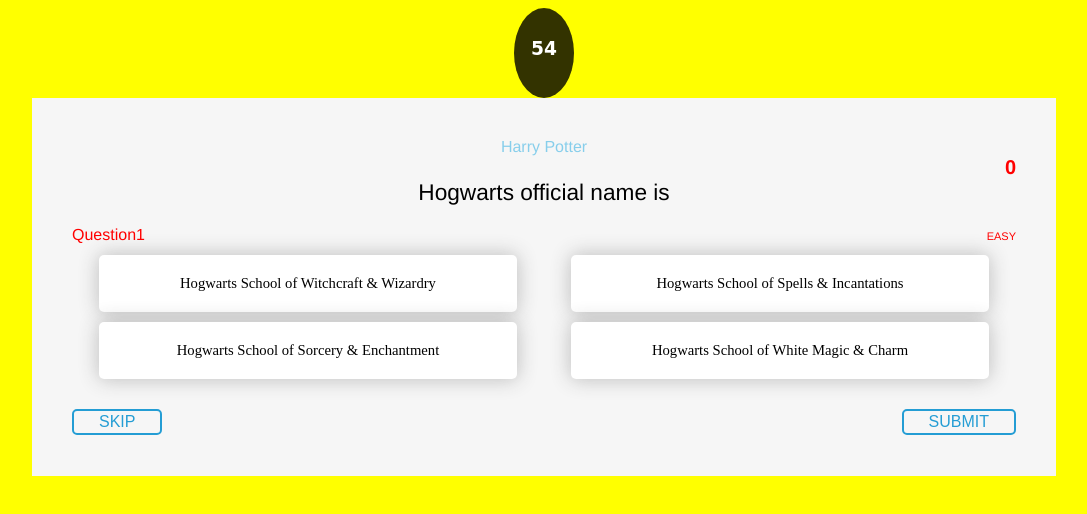
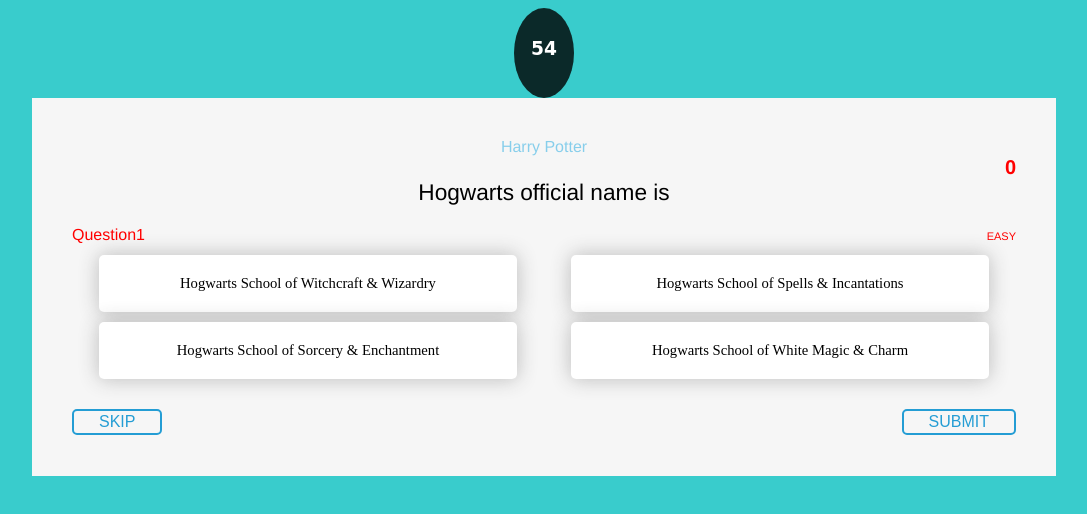
Before and after one commit to RoyAyo/quizgame, a plain HTML site: page quest.html in a window 1280 px wide. Shown: the whole page, without its empty margins (96-1183 px from the left). Drawn offline with nearby package versions, Linux system fonts and the light colour scheme.

Commit message:
Update quest.html
Changed background colour

```diff
--- a/quest.html
+++ b/quest.html
@@ -7,7 +7,7 @@
 	<script src="https://ajax.googleapis.com/ajax/libs/jquery/3.4.1/jquery.min.js"></script>
 	<style type="text/css">
 	body{
-		background-color: yellow;
+		background-color:#39CCCC;
 	}
 	#timer{
 	font-family: cursive;
```
